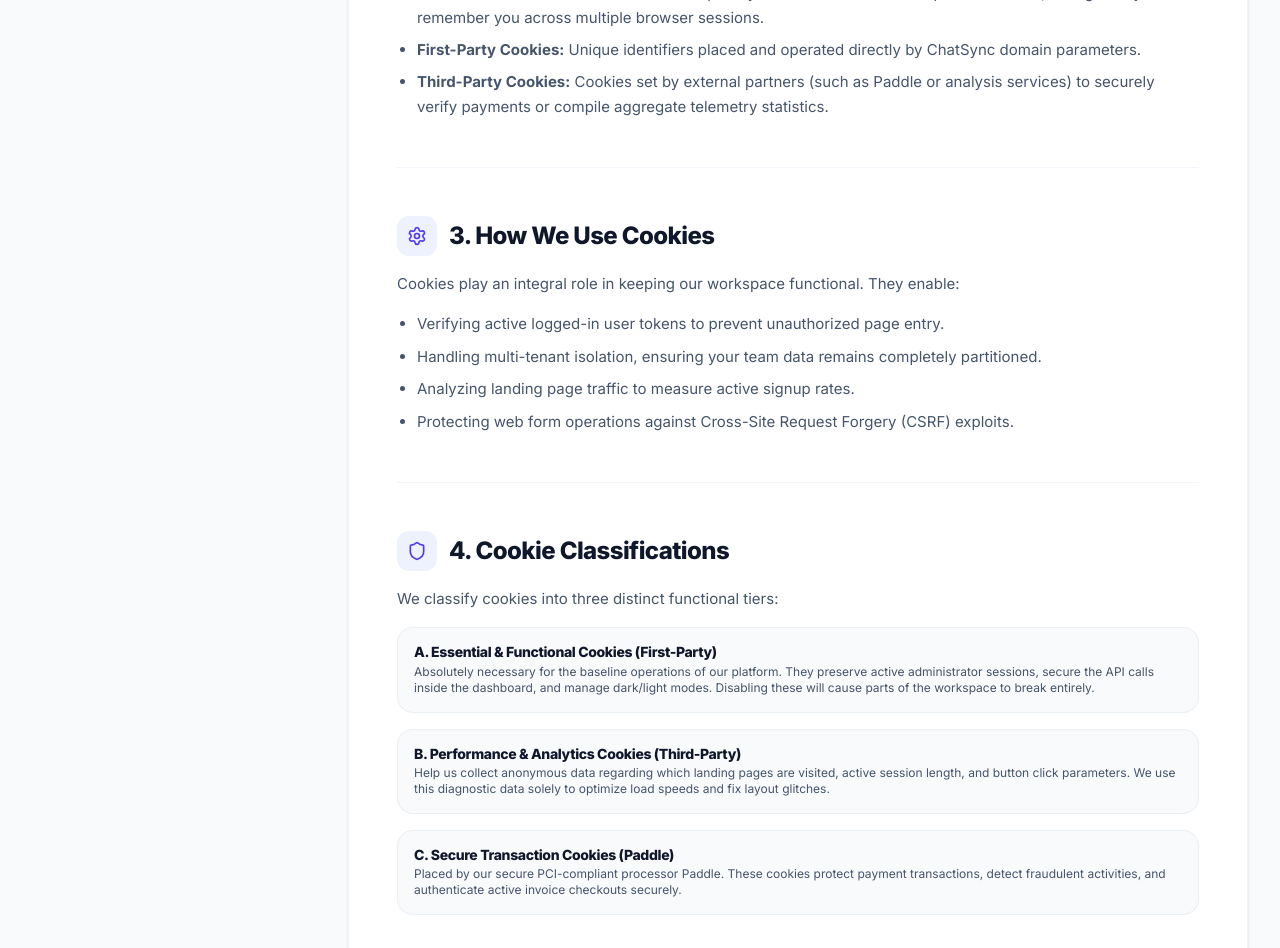
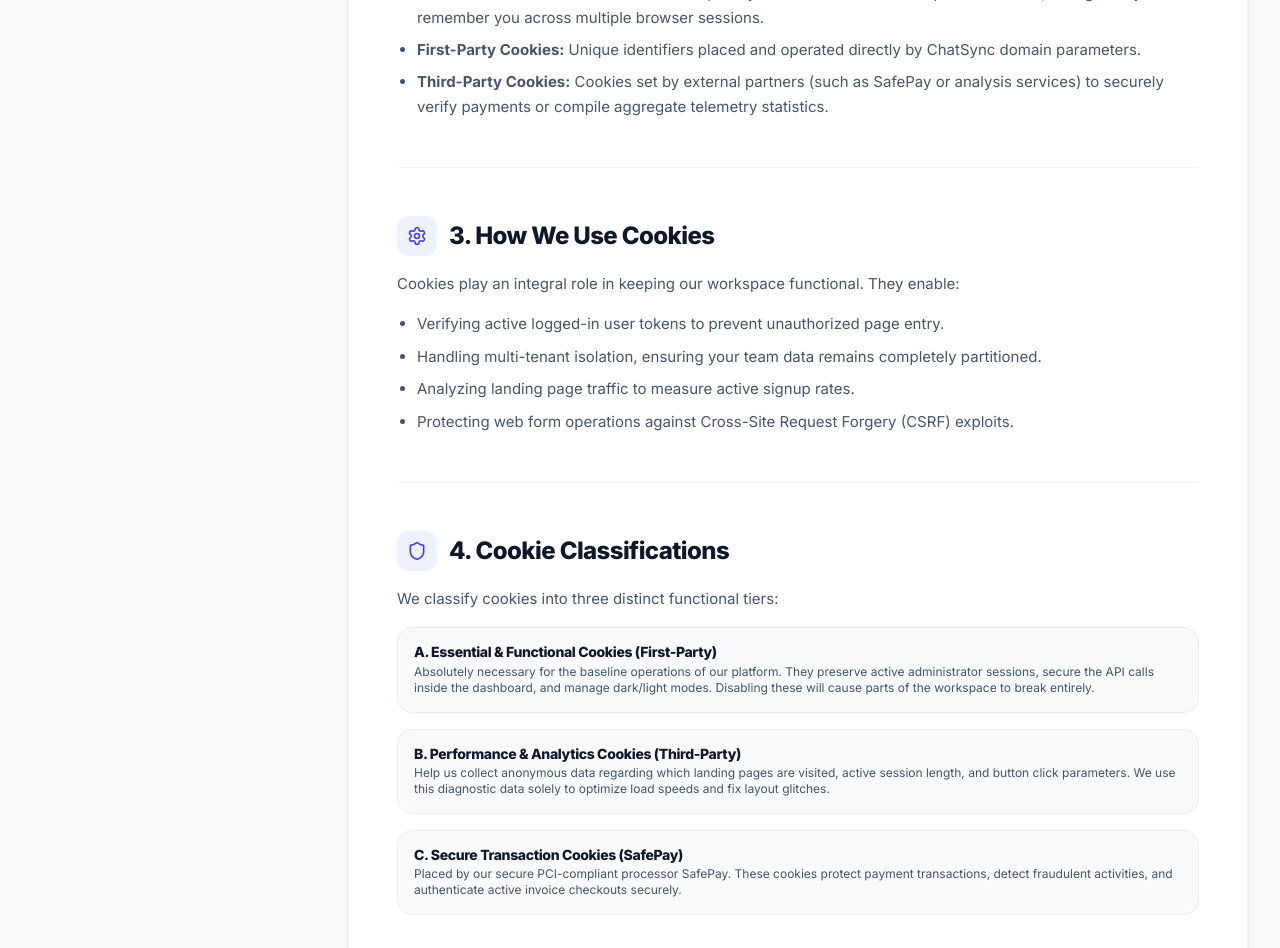
Before and after one commit to MuneebEhsan/ChatLync, a Next.js app: page /cookies in a window 1280 px wide. Shown: the part 1067-2015 px from the top of the page. Built offline with nearby package versions, Linux system fonts and the light colour scheme.

Commit message:
SafePay Integrated

```diff
--- a/src/app/cookies/page.js
+++ b/src/app/cookies/page.js
@@ -108,7 +108,7 @@ export default function CookiePage() {
                     <li><strong>Session Cookies:</strong> Temporary files that are immediately discarded once you close your active browser application.</li>
                     <li><strong>Persistent Cookies:</strong> Standard records kept on your browser device for a preset duration, letting our system remember you across multiple browser sessions.</li>
                     <li><strong>First-Party Cookies:</strong> Unique identifiers placed and operated directly by ChatSync domain parameters.</li>
-                    <li><strong>Third-Party Cookies:</strong> Cookies set by external partners (such as Paddle or analysis services) to securely verify payments or compile aggregate telemetry statistics.</li>
+                    <li><strong>Third-Party Cookies:</strong> Cookies set by external partners (such as SafePay or analysis services) to securely verify payments or compile aggregate telemetry statistics.</li>
                   </ul>
                 </section>
 
@@ -158,9 +158,9 @@ export default function CookiePage() {
                       </p>
                     </div>
                     <div className="p-4 bg-slate-50 border border-slate-200/60 rounded-2xl">
-                      <h4 className="font-bold text-slate-900 text-sm mb-1">C. Secure Transaction Cookies (Paddle)</h4>
+                      <h4 className="font-bold text-slate-900 text-sm mb-1">C. Secure Transaction Cookies (SafePay)</h4>
                       <p className="text-xs text-slate-600">
-                        Placed by our secure PCI-compliant processor Paddle. These cookies protect payment transactions, detect fraudulent activities, and authenticate active invoice checkouts securely.
+                        Placed by our secure PCI-compliant processor SafePay. These cookies protect payment transactions, detect fraudulent activities, and authenticate active invoice checkouts securely.
                       </p>
                     </div>
                   </div>
--- a/src/app/privacy/page.js
+++ b/src/app/privacy/page.js
@@ -185,7 +185,7 @@ export default function PrivacyPage() {
                   </p>
                   <ul className="list-disc pl-5 space-y-2">
                     <li><strong>Hosting Infrastructures:</strong> Secure enterprise cloud servers.</li>
-                    <li><strong>Payment Gateways:</strong> Paddle for PCI-DSS compliant payment handling.</li>
+                    <li><strong>Payment Gateways:</strong> SafePay for PCI-DSS compliant payment handling.</li>
                     <li><strong>Telemetry & Diagnostics:</strong> Anonymous logging for speed diagnostics.</li>
                   </ul>
                 </section>
--- a/src/app/terms/page.js
+++ b/src/app/terms/page.js
@@ -164,7 +164,7 @@ export default function TermsPage() {
                   </p>
                   <ul className="list-disc pl-5 space-y-2">
                     <li><strong>Free Trial:</strong> Starter plans provide a 7-day free trial. During the trial period, certain features (such as staff invitation limits) may be bounded.</li>
-                    <li><strong>Payment & Processing:</strong> Paid plans are processed securely via Paddle for PCI-DSS compliant payment handling. It is the user's responsibility to maintain active payment accounts for standard recurring schedules.</li>
+                    <li><strong>Payment & Processing:</strong> Paid plans are processed securely via SafePay for PCI-DSS compliant payment handling. It is the user's responsibility to maintain active payment accounts for standard recurring schedules.</li>
                     <li><strong>Cancellation:</strong> You can cancel your subscription at any time. Cancellations apply to the end of the current billing cycle. No pro-rated refunds are issued for partial usage.</li>
                   </ul>
                 </section>
```
